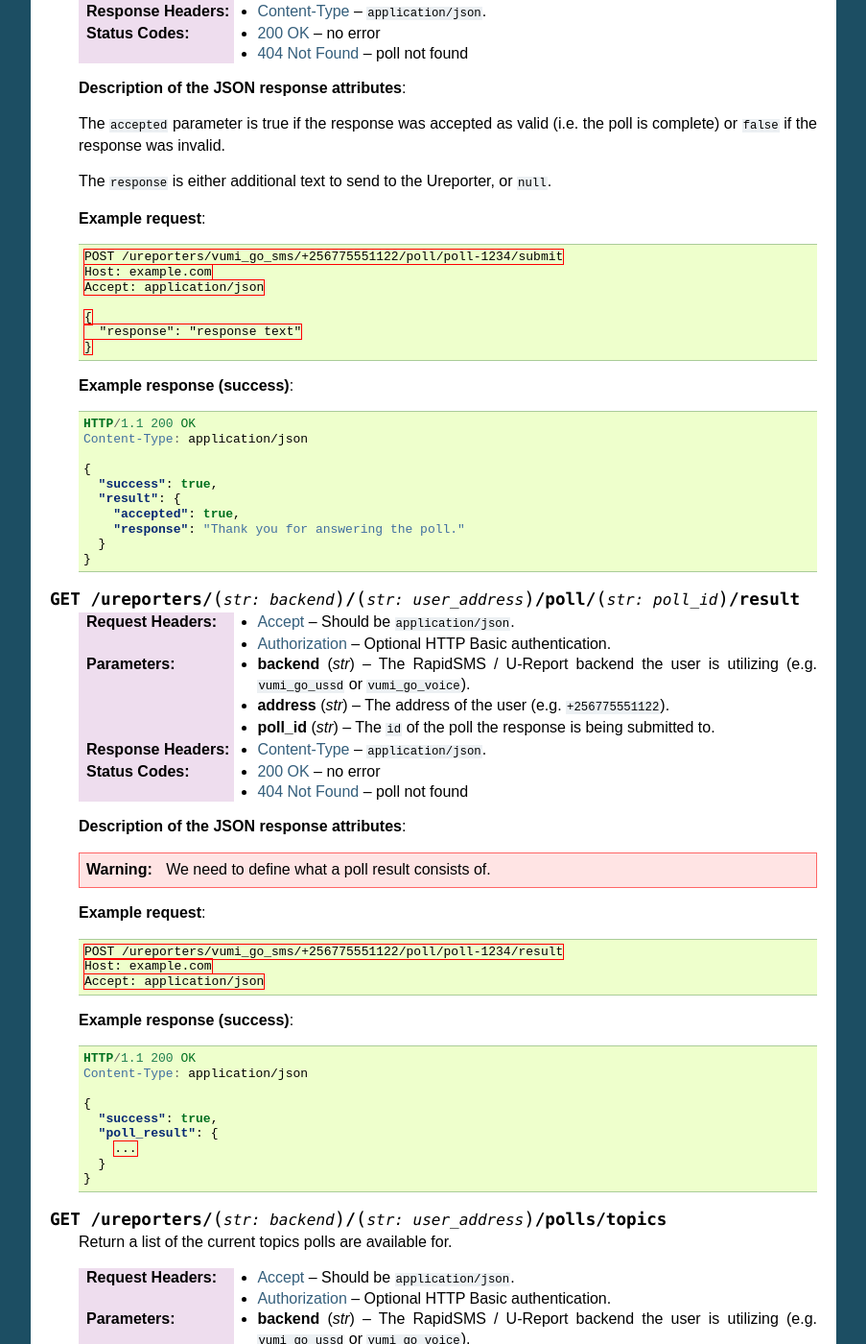
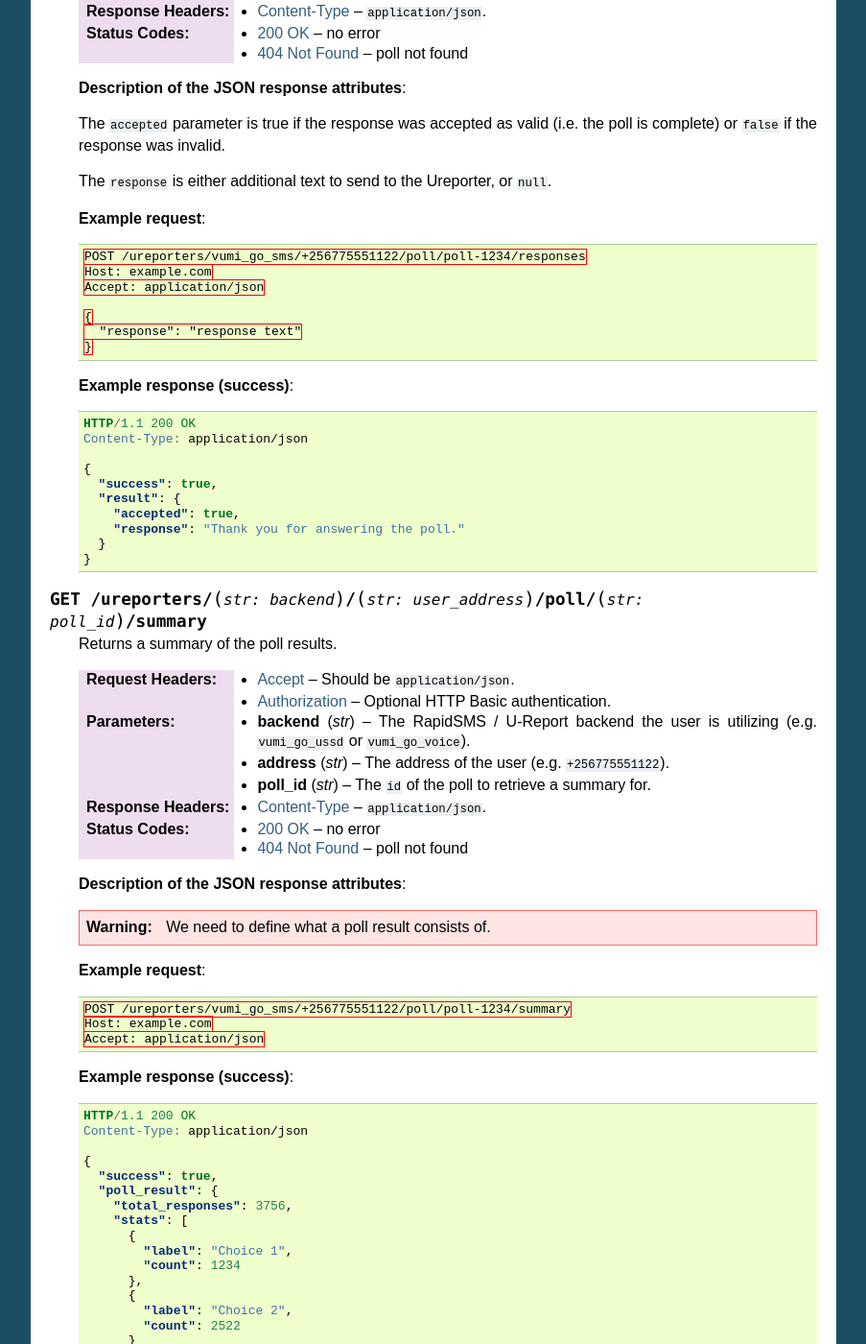
Before and after one commit to praekelt/vumi-ureport, a Sphinx documentation site: the page built from docs/ureport-api.rst, in a window 1280 px wide and 1400 px high, scrolled down 3557 px. Shown: the whole window at 96% size, without its empty margins (198-1101 px from the left). Built offline with Sphinx 7.4.7, drawn with Linux system fonts in a browser that asks for light colours; some of the changed text lies outside the part shown.

Commit message:
Clean up reports and poll summary and responses URLs. Add example of poll summary.

```diff
--- a/docs/ureport-api.rst
+++ b/docs/ureport-api.rst
@@ -29,10 +29,10 @@ Contents
 
   * :http:get:`/ureporters/(str:backend)/(str:user_address)`
   * :http:get:`/ureporters/(str:backend)/(str:user_address)/current_poll`
-  * :http:post:`/ureporters/(str:backend)/(str:user_address)/poll/(str:poll_id)/submit`
-  * :http:get:`/ureporters/(str:backend)/(str:user_address)/poll/(str:poll_id)/result`
+  * :http:post:`/ureporters/(str:backend)/(str:user_address)/poll/(str:poll_id)/responses`
+  * :http:get:`/ureporters/(str:backend)/(str:user_address)/poll/(str:poll_id)/summary`
   * :http:get:`/ureporters/(str:backend)/(str:user_address)/polls/topics`
-  * :http:post:`/ureporters/(str:backend)/(str:user_address)/reports/submit`
+  * :http:post:`/ureporters/(str:backend)/(str:user_address)/reports`
 
 
 .. _response-format-overview:
@@ -222,7 +222,7 @@ API methods
       }
 
 
-.. http:post:: /ureporters/(str:backend)/(str:user_address)/poll/(str:poll_id)/submit
+.. http:post:: /ureporters/(str:backend)/(str:user_address)/poll/(str:poll_id)/responses
 
    Submit a result for a poll.
 
@@ -258,7 +258,7 @@ API methods
 
    .. sourcecode:: http
 
-      POST /ureporters/vumi_go_sms/+256775551122/poll/poll-1234/submit
+      POST /ureporters/vumi_go_sms/+256775551122/poll/poll-1234/responses
       Host: example.com
       Accept: application/json
 
@@ -282,7 +282,9 @@ API methods
       }
 
 
-.. http:get:: /ureporters/(str:backend)/(str:user_address)/poll/(str:poll_id)/result
+.. http:get:: /ureporters/(str:backend)/(str:user_address)/poll/(str:poll_id)/summary
+
+   Returns a summary of the poll results.
 
    :reqheader Accept: Should be ``application/json``.
    :reqheader Authorization: Optional HTTP Basic authentication.
@@ -293,7 +295,7 @@ API methods
    :param str address:
        The address of the user (e.g. ``+256775551122``).
    :param str poll_id:
-       The ``id`` of the poll the response is being submitted to.
+       The ``id`` of the poll to retrieve a summary for.
 
    :resheader Content-Type: ``application/json``.
 
@@ -310,7 +312,7 @@ API methods
 
    .. sourcecode:: http
 
-      POST /ureporters/vumi_go_sms/+256775551122/poll/poll-1234/result
+      POST /ureporters/vumi_go_sms/+256775551122/poll/poll-1234/summary
       Host: example.com
       Accept: application/json
 
@@ -324,7 +326,17 @@ API methods
       {
         "success": true,
         "poll_result": {
-          ...
+          "total_responses": 3756,
+          "stats": [
+            {
+              "label": "Choice 1",
+              "count": 1234
+            },
+            {
+              "label": "Choice 2",
+              "count": 2522
+            }
+          ]
         }
       }
 
@@ -386,7 +398,7 @@ API methods
 
 
 
-.. http:post:: /ureporters/(str:backend)/(str:user_address)/reports/submit
+.. http:post:: /ureporters/(str:backend)/(str:user_address)/reports
 
    Submit a Ureport.
 
@@ -417,7 +429,7 @@ API methods
 
    .. sourcecode:: http
 
-      POST /ureporters/vumi_go_sms/+256775551122/submit_report
+      POST /ureporters/vumi_go_sms/+256775551122/reports
       Host: example.com
       Accept: application/json
 
```
